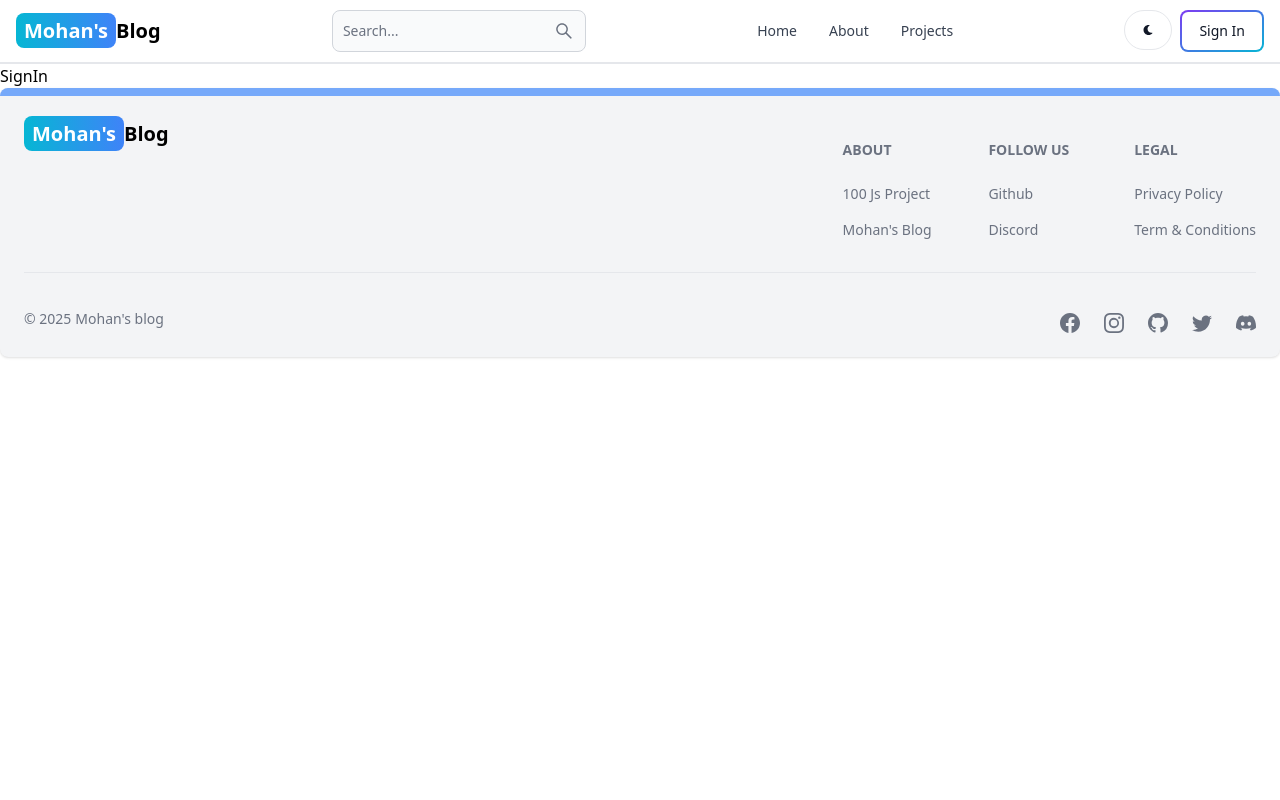
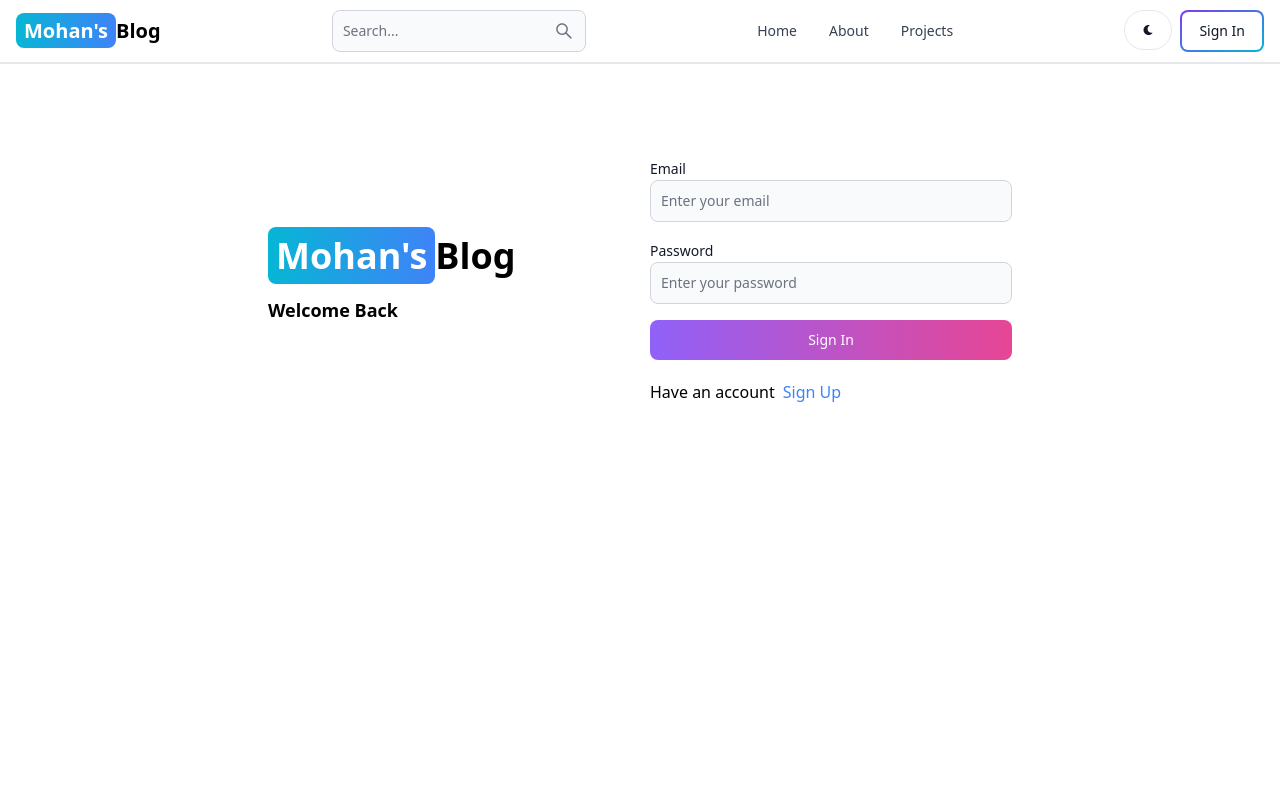
Before and after one commit to MohanMoku/Blog-Application, a React (Create React App) app in the folder client-side/: page /sign-in in a window 1280 px wide. Shown: the top 800 px of the page. Built offline with nearby package versions, Linux system fonts and the light colour scheme.

Commit message:
redux added

```diff
--- a/client-side/package.json
+++ b/client-side/package.json
@@ -3,6 +3,7 @@
   "version": "0.1.0",
   "private": true,
   "dependencies": {
+    "@reduxjs/toolkit": "^2.6.1",
     "@testing-library/dom": "^10.4.0",
     "@testing-library/jest-dom": "^6.6.3",
     "@testing-library/react": "^16.2.0",
@@ -11,6 +12,7 @@
     "react": "^19.0.0",
     "react-dom": "^19.0.0",
     "react-icons": "^5.5.0",
+    "react-redux": "^9.2.0",
     "react-router-dom": "^7.3.0",
     "react-scripts": "5.0.1",
     "web-vitals": "^2.1.4"
--- a/client-side/src/index.js
+++ b/client-side/src/index.js
@@ -3,11 +3,15 @@ import ReactDOM from 'react-dom/client';
 import './index.css';
 import App from './App';
 import reportWebVitals from './reportWebVitals';
+import store from './redux/store'
+import { Provider } from 'react-redux'
 
 const root = ReactDOM.createRoot(document.getElementById('root'));
 root.render(
   <React.StrictMode>
-    <App />
+    <Provider store={store}>
+      <App />
+    </Provider>
   </React.StrictMode>
 );
 
--- a/client-side/src/pages/SignIn.js
+++ b/client-side/src/pages/SignIn.js
@@ -1,8 +1,123 @@
-import React from 'react'
+import { Alert, Button, Label, Spinner, TextInput } from 'flowbite-react'
+import React, { useState } from 'react'
+import { Link, useNavigate } from 'react-router-dom'
+import { useDispatch, useSelector
+
+ } from 'react-redux'
+import { signInStart, signInSuccess, signInFailure } from '../redux/user/UserSlice'
 
 const SignIn = () => {
+
+  const [formData, setFormData] = useState({})
+  const {loading, error: errorMessage} = useSelector((state) => state.user)
+  const dispatch = useDispatch()
+  const navigate = useNavigate()
+
+  const handelChange = (e) => {
+    setFormData({
+      ...formData,
+      [e.target.id]: e.target.value.trim()
+    })
+  }
+
+  const handleSubmit = async (e) => {
+    e.preventDefault()
+
+    if (!formData.email || !formData.password) {
+      return dispatch(signInFailure('All fields are required'))
+    }
+
+    try {
+      dispatch(signInStart())
+      const res = await fetch('http://localhost:4000/auth/sign-in', {
+        method: 'POST',
+        headers: { 'Content-Type': 'application/json' },
+        body: JSON.stringify(formData)
+      })
+
+      const data = await res.json()
+      if (data.success === false) {
+        dispatch(signInFailure(data.message))
+        return
+      }
+
+      if (res.ok) {
+        dispatch(signInSuccess(data))
+        navigate('/')
+      }
+
+    } catch (error) {
+      dispatch(signInFailure(error.message))
+    }
+  }
+
   return (
-    <div>SignIn</div>
+
+    <div className='min-h-screen mt-20'>
+      <div className='flex p-3 max-w-3xl mx-auto flex-col md:flex-row md:items-center gap-5'>
+        {/* {leftSide} */}
+        <div className='flex-1'>
+          <Link to={'/'} className='font-bold dark:text-white text-4xl'>
+            <span className='px-2 py-1 bg-gradient-to-r from-cyan-500 to-blue-500 text-white rounded-lg'>
+              Mohan's
+            </span>
+            Blog
+          </Link>
+
+          <p className='text-lg mt-5 font-bold'>
+            Welcome Back
+          </p>
+
+        </div>
+
+        {/* {rightSide} */}
+        <div className='flex-1'>
+          <div>
+            <form className='flex flex-col gap-4' onSubmit={handleSubmit}>
+
+              <div className=''>
+                <Label value='Email' />
+                <TextInput type='email'
+                  placeholder='Enter your email'
+                  id='email'
+                  // required
+                  onChange={handelChange}
+                />
+              </div>
+              <div className=''>
+                <Label value='Password' />
+                <TextInput type='password'
+                  placeholder='Enter your password'
+                  id='password'
+                  // required
+                  onChange={handelChange}
+                />
+              </div>
+              <Button gradientDuoTone='purpleToPink' type='submit' disabled={loading}>
+                {
+                  loading ? (
+                    <><Spinner size='sm' /><span className='pl-3'>Loading...</span></>
+                  ) : 'Sign In'
+                }
+              </Button>
+            </form>
+            <div className='flex gap-2 txt-sm mt-5'>
+              <span>Have an account</span>
+              <Link to={'/sign-up'} className='text-blue-500'>
+                Sign Up
+              </Link>
+            </div>
+            {
+              errorMessage && (
+                <Alert color='failure' className='mt-5'>
+                  {errorMessage}
+                </Alert>
+              )
+            }
+          </div>
+        </div>
+      </div>
+    </div>
   )
 }
 
--- /dev/null
+++ b/client-side/src/redux/store.js
@@ -0,0 +1,8 @@
+import { configureStore } from '@reduxjs/toolkit'
+import userReducer from './user/UserSlice'
+
+export default configureStore({
+    reducer: {
+        user: userReducer,
+    }
+})
--- /dev/null
+++ b/client-side/src/redux/user/UserSlice.js
@@ -0,0 +1,55 @@
+import { createSlice } from "@reduxjs/toolkit";
+
+const initialState = {
+    currentUser: null,
+    error: null,
+    loading:false
+}
+
+const userSlice = createSlice({
+    name: 'user',
+    initialState,
+    reducers: {
+        signInStart: (state) => {
+            state.loading = true
+            state.error = null
+        },
+        signInSuccess: (state, action) => {
+            state.currentUser = action.payload
+            state.loading = false
+            state.error = null
+        },
+        signInFailure: (state, action) => {
+            state.error = action.payload
+            state.loading = false
+        },
+        updateUserStart: (state) => {
+            state.loading = true
+        },
+        updateUserSuccess: (state, action) => {
+            state.currentUser = action.payload
+            state.loading = false
+            state.error = null
+        },
+        updateUserFailure: (state, action) => {
+            state.error = action.payload
+            state.loading = false
+        },
+        deleteUserStart: (state) => {
+            state.loading = true
+        },
+        deleteUserSuccess: (state) => {
+            state.currentUser = null
+            state.loading = false
+            state.error = null
+        },
+        deleteUserFailure: (state, action) => {
+            state.error = action.payload
+            state.loading = false
+        },
+    }
+})
+
+export const {signInStart, signInSuccess, signInFailure} = userSlice.actions
+
+export default userSlice.reducer
```
Also changed, not shown: 1 other file (tests, documents, lock files or other folders).
